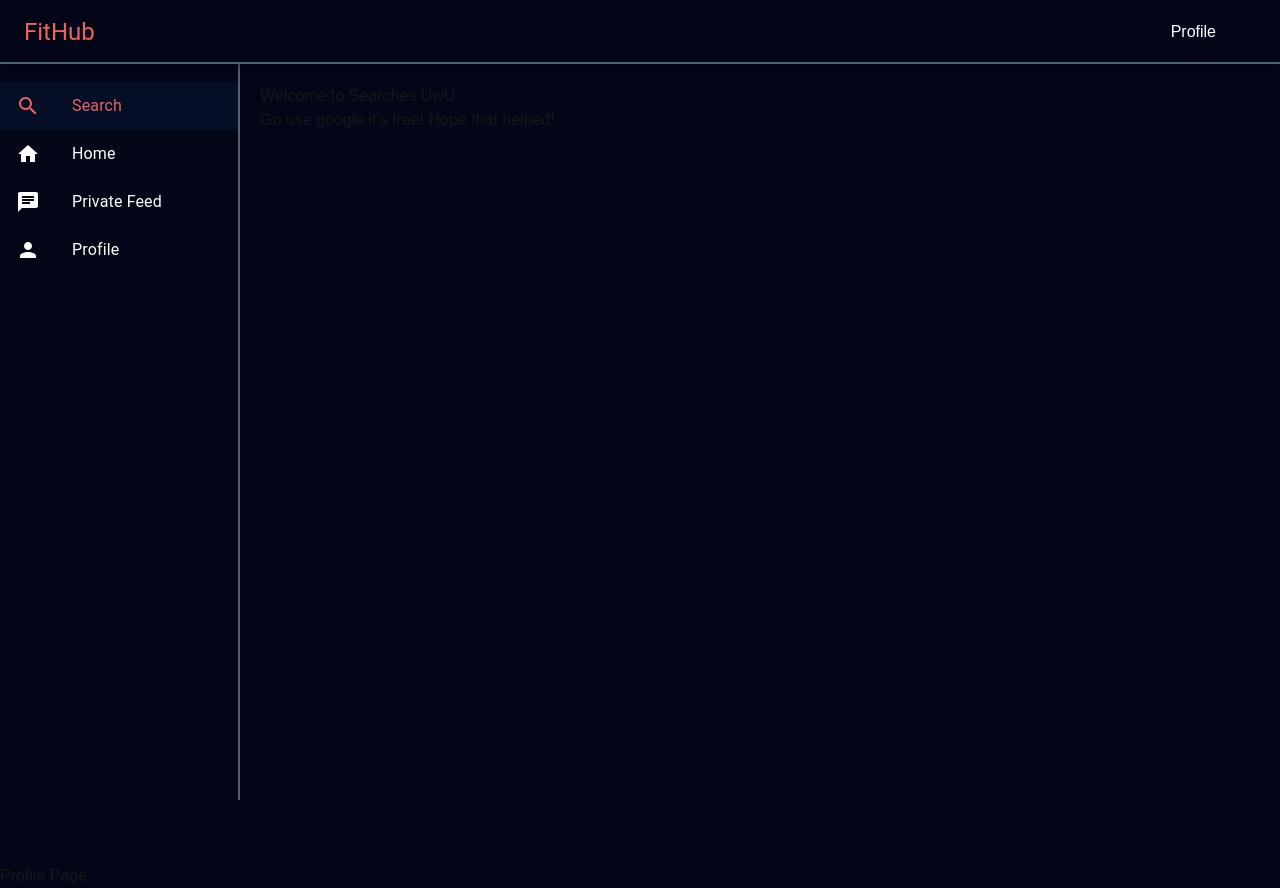
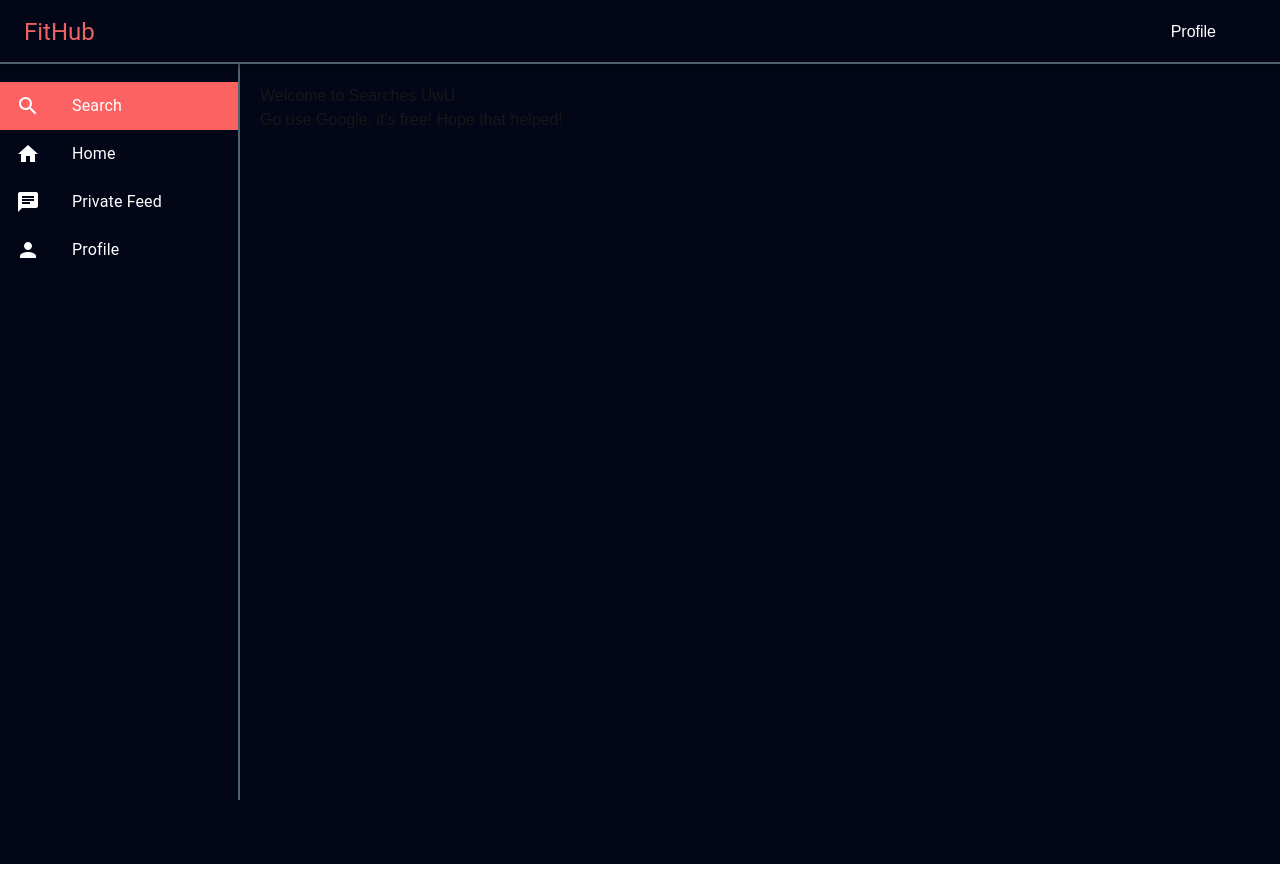
Before and after one commit to MoeMyintMoSan/FitHub, a Next.js app: page /search in a window 1280 px wide. After the commit the page ends 864 px from the top, so only its background shows below. Built offline with nearby package versions, Linux system fonts and the light colour scheme.

Commit message:
navigation + ui

```diff
--- a/app/home/page.js
+++ b/app/home/page.js
@@ -1,12 +1,19 @@
 "use client";
 import React from 'react';
 import Layout from '@/components/ui/layout';  // Import the Layout component
+import { useRouter } from 'next/navigation';
 
 import Post from '@/components/ui/posts';
 
+
+
 const HomePage = () => {
+
+    const router = useRouter();
     return (
-        <Layout>  {/* Wrap the homepage content inside the Layout */}
+        <Layout
+        pathname={"/home"}>  {/* Wrap the homepage content inside the Layout */}
+
             <h1>Welcome to FitHub</h1>
             <p>Your one-stop solution for fitness tracking and management.</p>
             <Post />  {/* The Post component will be rendered inside the layout */}
--- a/app/private_feed/page.js
+++ b/app/private_feed/page.js
@@ -1,20 +1,14 @@
-import React from 'react';
-import TopMenu from '@/components/ui/topmenu';
-import SideMenu from '@/components/ui/sidemenu';
+"use client";
+import React from "react";
+import Layout from "@/components/ui/layout"; // Import the Layout component
 
-const HomePage = () => {
-    return (
-        <div className='bg-slate-950 min-h-screen'>
-            <TopMenu/>
-            <div className='flex'>
-                <SideMenu/>
-                <div className='container mx-auto p-5'>
-                    <h1>Welcome to FitHub</h1>
-                    <p className='text-3xl'>PRIVATE FEED hello</p>
-                </div>
-            </div>
-        </div>
-    );
+const PrivatePage = () => {
+  return (
+    <Layout pathname={"/private_feed"}> {/* Pass the correct pathname */}
+      <h1>Welcome to FitHub</h1>
+      <p className="text-3xl">PRIVATE FEED hello</p>
+    </Layout>
+  );
 };
 
-export default HomePage;
+export default PrivatePage;
--- a/app/profile/page.js
+++ b/app/profile/page.js
@@ -1,19 +1,14 @@
-import TopMenu from "@/components/ui/topmenu";
-import SideMenu from "@/components/ui/sidemenu";
+"use client";
+import React from "react";
+import Layout from "@/components/ui/layout"; // Import the Layout component
+
 const ProfilePage = () => {
   return (
-        <div className='bg-slate-950 min-h-screen'>
-            <TopMenu/>
-            <div className='flex'>
-                <SideMenu/>
-                <div className='container mx-auto p-5'>
-                    <h1>Welcome to Profile</h1>
-                    <p>Your profile wack as fuck!</p>
-                </div>
-            </div>
-            <h1>Profile Page</h1>
-        </div>
+    <Layout pathname={"/profile"}> {/* Pass the correct pathname */}
+      <h1>Welcome to Profile</h1>
+      <p>Your profile wack as heck!</p>
+    </Layout>
   );
-}
+};
 
 export default ProfilePage;
--- a/app/search/page.js
+++ b/app/search/page.js
@@ -1,19 +1,14 @@
-import TopMenu from "@/components/ui/topmenu";
-import SideMenu from "@/components/ui/sidemenu";
-const ProfilePage = () => {
+"use client";
+import React from "react";
+import Layout from "@/components/ui/layout"; // Import the Layout component
+
+const SearchPage = () => {
   return (
-        <div className='bg-slate-950 min-h-screen'>
-            <TopMenu/>
-            <div className='flex'>
-                <SideMenu/>
-                <div className='container mx-auto p-5'>
-                    <h1>Welcome to Searches UwU</h1>
-                    <p>Go use google it's free! Hope that helped!</p>
-                </div>
-            </div>
-            <h1>Profile Page</h1>
-        </div>
+    <Layout pathname={"/search"}> {/* Pass the correct pathname */}
+      <h1>Welcome to Searches UwU</h1>
+      <p>Go use Google; it's free! Hope that helped!</p>
+    </Layout>
   );
-}
+};
 
-export default ProfilePage;
+export default SearchPage;
--- a/components/ui/layout.jsx
+++ b/components/ui/layout.jsx
@@ -1,18 +1,19 @@
-import React from 'react';
-import TopMenu from '@/components/ui/topmenu';  // Assuming TopMenu is in the correct folder
-import SideMenu from '@/components/ui/sidemenu';  // Assuming SideMenu is in the correct folder
+import React from "react";
+import TopMenu from "@/components/ui/topmenu"; // Assuming TopMenu is in the correct folder
+import SideMenu from "@/components/ui/sidemenu"; // Assuming SideMenu is in the correct folder
 
-const Layout = ({ children }) => {
+const Layout = ({ children, pathname }) => {
+    console.log(pathname, "pathname in layout");
   return (
     <div
       className="min-h-screen"
-        style={{ backgroundColor: "#020617" }}  // Set the background color for the layout
+      style={{ backgroundColor: "#020617" }} // Set the background color for the layout
     >
-            <TopMenu />  {/* This will display the top menu on all pages */}
+      <TopMenu /> {/* This will display the top menu on all pages */}
       <div className="flex">
-                <SideMenu />  {/* This will display the side menu on all pages */}
+        <SideMenu pathname={pathname} /> {/* Pass pathname dynamically */}
         <div className="flex-1 container mx-auto p-5">
-                    {children}  {/* This will render the specific content of each page */}
+          {children} {/* This will render the specific content of each page */}
         </div>
       </div>
     </div>
--- a/components/ui/sidemenu.jsx
+++ b/components/ui/sidemenu.jsx
@@ -13,7 +13,7 @@ import HomeIcon from "@mui/icons-material/Home";
 import ChatIcon from "@mui/icons-material/Chat";
 import PersonIcon from "@mui/icons-material/Person";
 
-const SideMenu = () => {
+const SideMenu = ({ pathname }) => { // Correctly destructuring `pathname` from props
   const [isClient, setIsClient] = useState(false);
   const router = useRouter();
 
@@ -31,7 +31,7 @@ const SideMenu = () => {
     { key: "privatefeed", label: "Private Feed", icon: <ChatIcon />, path: "/private_feed" },
     { key: "profile", label: "Profile", icon: <PersonIcon />, path: "/profile" },
   ];
-
+  console.log(pathname, "pathname in side");
   return (
     <Drawer
       variant="permanent"
@@ -54,21 +54,33 @@ const SideMenu = () => {
         {menuItems.map((item) => (
           <ListItemButton
           key={item.key}
-            selected={router.pathname === item.path} // Highlight selected item
-            onClick={() => router.push(item.path)} // Navigate on click
+          selected={pathname === item.path}
+          onClick={() => router.push(item.path)}
           sx={{
-              backgroundColor: router.pathname === item.path ? "#ED6262" : "#020617", //background for selected
-              color: router.pathname === item.path ? "#ED6262" : "#FFFFFF", // Text color changes for selected item
+            "&.Mui-selected": {
+              backgroundColor: "#FD6262", // Custom background for selected
+              color: "#FFFFFF", // Custom text color for selected
               "&:hover": {
-                backgroundColor: "#ED6262", // Light hover effect
+                backgroundColor: "#ED6262", // Custom hover effect for selected
               },
+            },
+            "&:hover": {
+              backgroundColor: "#ED6262", // Custom hover effect for non-selected
+            },
+            backgroundColor: pathname === item.path ? "#FD6262" : "#020617", // Default background
+            color: pathname === item.path ? "#FFFFFF" : "#FFFFFF", // Default text color
           }}
         >
-            <ListItemIcon sx={{ color: router.pathname === item.path ? "#ED6262" : "#FFFFFF" }}>
+          <ListItemIcon
+            sx={{
+              color: pathname === item.path ? "#FFFFFF" : "#FFFFFF", // Icon color
+            }}
+          >
             {item.icon}
           </ListItemIcon>
           <ListItemText primary={item.label} />
         </ListItemButton>
+
         ))}
       </List>
     </Drawer>
```
Lines whose indentation alone changed are shown as unchanged.
